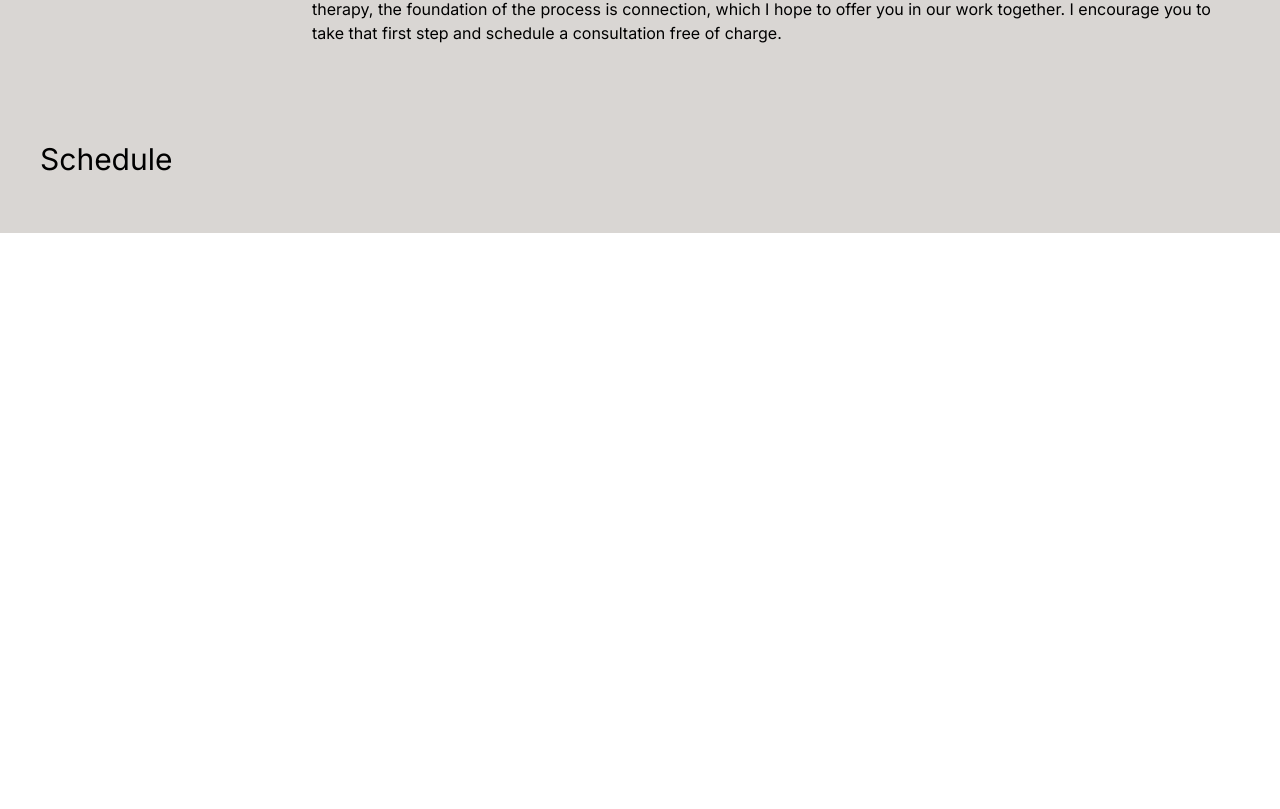
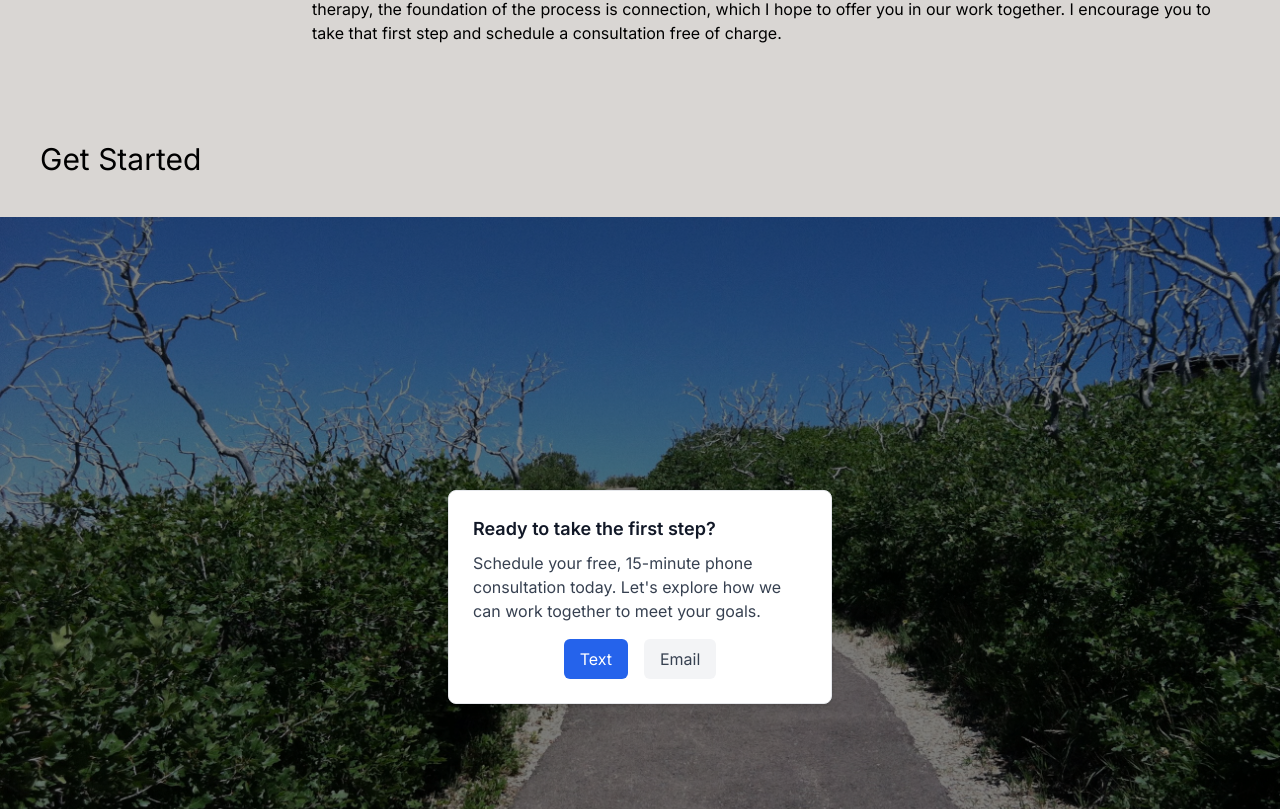
Before and after one commit to em843/deborah-berman-therapy, a Next.js app in the folder deborah-website/: page / in a window 1280 px wide. Shown: the part 1151-1960 px from the top of the page. Before the commit the page ends 1384 px from the top, so only its background shows below. Built offline with nearby package versions, Linux system fonts and the light colour scheme.

Commit message:
Create section component (not used yet)

```diff
--- /dev/null
+++ b/deborah-website/app/components/section.tsx
@@ -0,0 +1,31 @@
+import React, { ReactNode } from "react";
+import Image from "next/image";
+
+type Props = {
+  imgSrc?: string;
+  altText?: string;
+  children: ReactNode;
+};
+
+const Section: React.FC<Props> = ({ imgSrc = "", altText = "", children }) => {
+  return (
+    <>
+      {imgSrc ? (
+        <div className="relative" style={{ height: "95vh" }}>
+          <Image
+            src={imgSrc}
+            alt={altText}
+            layout="fill"
+            objectFit="cover"
+            className="brightness-50"
+          />
+          {children}
+        </div>
+      ) : (
+        <div className="p-10">{children}</div>
+      )}
+    </>
+  );
+};
+
+export default Section;
--- a/deborah-website/app/page.tsx
+++ b/deborah-website/app/page.tsx
@@ -19,6 +19,7 @@ export default function Home() {
           <p className="text-white text-2xl text-center ">
             Therapy + Counseling Services
           </p>
+          <p className="text-white text-2xl text-center ">Ithaca, New York</p>
         </div>
       </div>
       <div className="p-10">
@@ -29,8 +30,8 @@ export default function Home() {
               src="/images/deborah.jpeg"
               alt="A headshot of Deborah smiling"
               layout="fill"
-              objectFit="cover" // Adjust as needed to control how the image fits within its container
-              className="rounded border-2" // Optional: Adds rounded corners to the image
+              objectFit="cover"
+              className="rounded border-2"
             />
           </div>
           <div className="flex-grow">
@@ -67,7 +68,41 @@ export default function Home() {
         </div>
       </div>
       <div className="p-10">
-        <h2 className="mb-4 text-3xl">Schedule</h2>
+        <h2 className=" text-3xl">Get Started</h2>
+      </div>
+      <div className="relative" style={{ height: "95vh" }}>
+        <Image
+          src="/images/path.jpeg"
+          alt="Photography of a path on a cloudless day"
+          layout="fill"
+          objectFit="cover"
+          className="brightness-50"
+        />
+        <div className="absolute top-0 left-0 right-0 bottom-0 flex flex-col items-center justify-center">
+          <div className="max-w-sm mx-auto bg-white rounded-lg border border-gray-200 shadow-md p-6 m-4">
+            <h2 className="text-lg font-semibold text-gray-900 mb-2">
+              Ready to take the first step?
+            </h2>
+            <p className="text-gray-700 mb-4">
+              Schedule your free, 15-minute phone consultation today. Let's
+              explore how we can work together to meet your goals.
+            </p>
+            <div className="flex flex-col sm:flex-row gap-4 justify-center">
+              <a
+                href="sms:+123456789" // Replace +123456789 with your actual phone number
+                className="inline-flex items-center justify-center px-4 py-2 text-white bg-blue-600 rounded-md hover:bg-blue-700 focus:outline-none focus:ring-2 focus:ring-blue-500 focus:ring-offset-2"
+              >
+                Text
+              </a>
+              <a
+                href="mailto:402nocay@gmail.com?subject=Free 15-Minute Consultation"
+                className="inline-flex items-center justify-center px-4 py-2 text-gray-700 bg-gray-100 rounded-md hover:bg-gray-200 focus:outline-none focus:ring-2 focus:ring-gray-500 focus:ring-offset-2"
+              >
+                Email
+              </a>
+            </div>
+          </div>
+        </div>
       </div>
     </div>
   );
```
